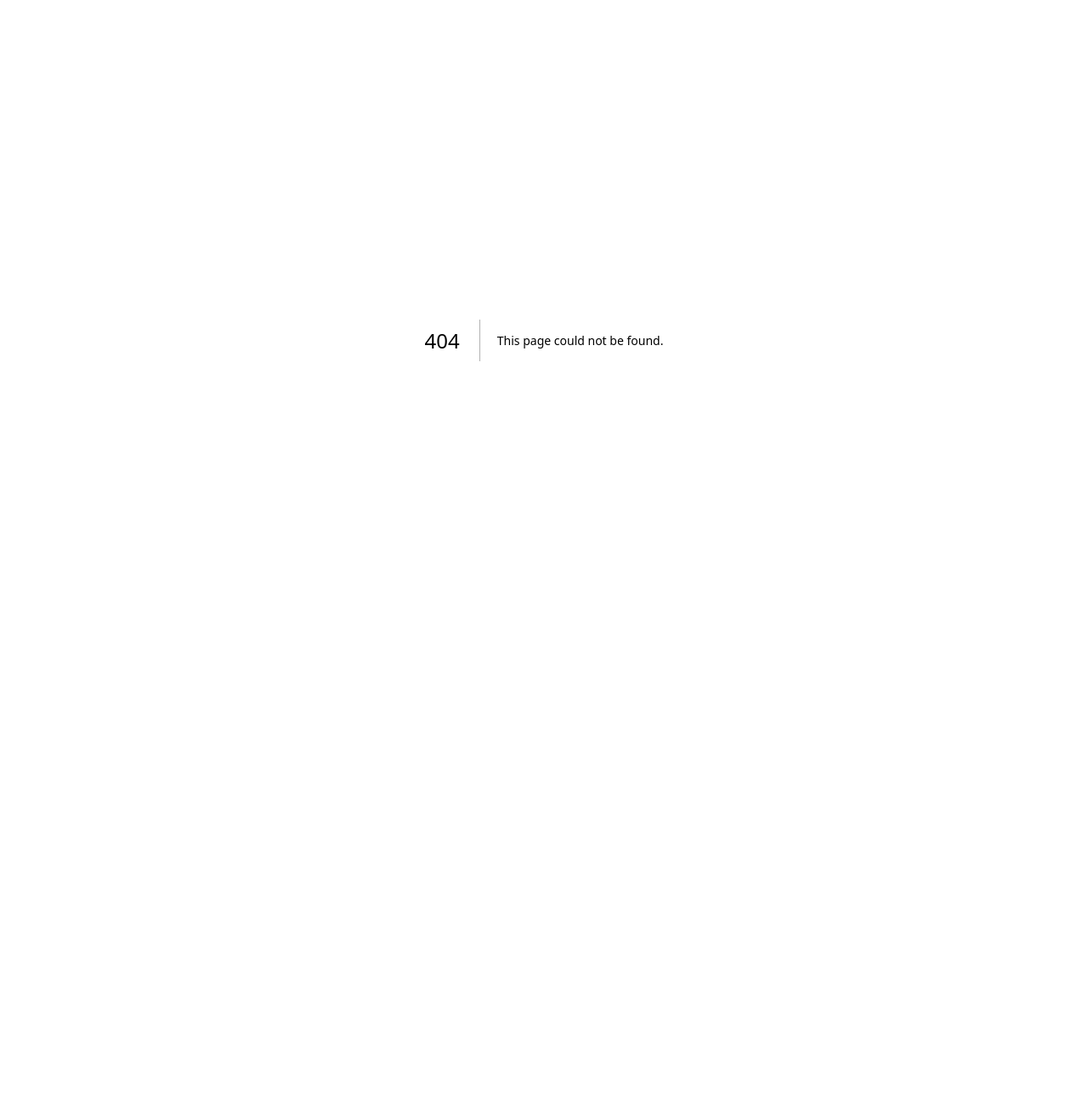
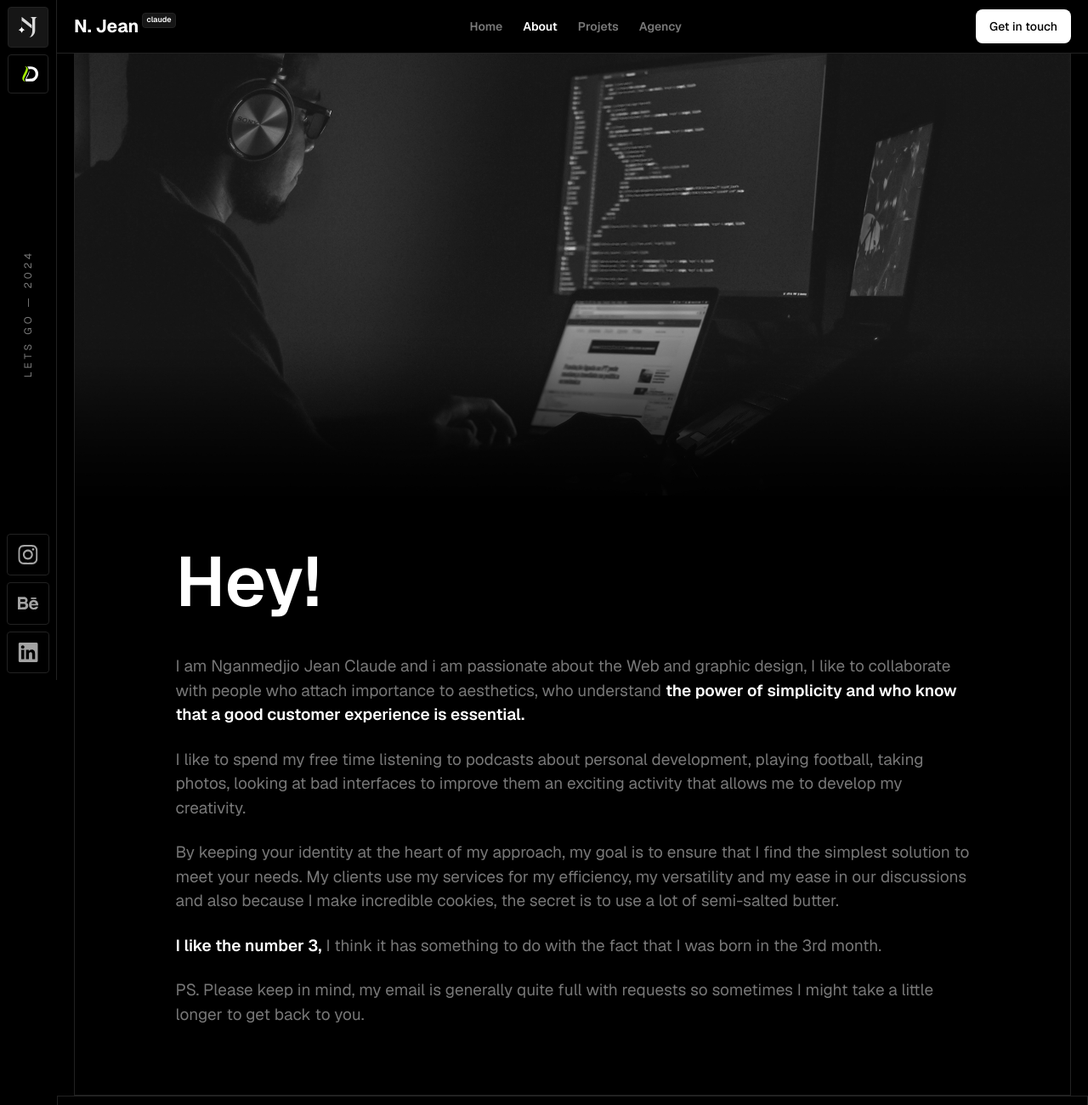
Before and after one commit to TeddyMedjio/mizkoclone, a Next.js app: page /about in a window 1280 px wide. Before the commit this address had no page. Shown: the top 1300 px of the page at 85% size. Before the commit the page ends 800 px from the top, so only its background shows below. Built offline with nearby package versions, Linux system fonts and the light colour scheme; a web font is replaced by a local one.

Commit message:
final update

```diff
--- /dev/null
+++ b/app/about/page.jsx
@@ -0,0 +1,13 @@
+import ContentAbout from "@/components/ContentAbout";
+import NavLeft from "@/components/NavLeft";
+
+const page = () => {
+  return (
+    <div className="flex">
+      <NavLeft />
+      <ContentAbout />
+    </div>
+  );
+};
+
+export default page;
--- /dev/null
+++ b/components/AboutMe.jsx
@@ -0,0 +1,63 @@
+import Image from "next/image";
+import React from "react";
+
+const AboutMe = () => {
+  return (
+    <div className="px-0 md:px-5">
+      <div className="pb-10 border-x border-[#222222] border-b 2xl:w-[70%] 2xl:mx-auto">
+        <div className="relative h-[300px] lg:h-[520px]">
+          <Image
+            quality={100}
+            fill={true}
+            src="/background.jpg"
+            alt="image of office"
+            className=" object-cover absolute"
+          />
+        </div>
+
+        <div className="flex flex-col items-center justify-center px-5 lg:px-0">
+          <div className=" flex flex-col max-w-[934px] my-10 space-y-6">
+            <h2 className="text-[34px] md:text-[82px] font-semibold">Hey!</h2>
+            <p className=" text-[16px] md:text-[19px] text-grey">
+              I am Nganmedjio Jean Claude and i am passionate about the Web and
+              graphic design, I like to collaborate with people who attach
+              importance to aesthetics, who understand{" "}
+              <span className="text-white font-semibold">
+                the power of simplicity and who know that a good customer
+                experience is essential.
+              </span>
+            </p>
+
+            <p className="text-[16px] md:text-[19px] text-grey">
+              I like to spend my free time listening to podcasts about personal
+              development, playing football, taking photos, looking at bad
+              interfaces to improve them an exciting activity that allows me to
+              develop my creativity.
+            </p>
+            <p className="text-[16px] md:text-[19px] text-grey">
+              By keeping your identity at the heart of my approach, my goal is
+              to ensure that I find the simplest solution to meet your needs. My
+              clients use my services for my efficiency, my versatility and my
+              ease in our discussions and also because I make incredible
+              cookies, the secret is to use a lot of semi-salted butter.
+            </p>
+            <p className="text-[16px] md:text-[19px] text-grey">
+              <span className="text-white font-semibold">
+                I like the number 3,
+              </span>{" "}
+              I think it has something to do with the fact that I was born in
+              the 3rd month.
+            </p>
+            <p className="text-[16px] md:text-[19px] text-grey">
+              PS. Please keep in mind, my email is generally quite full with
+              requests so sometimes I might take a little longer to get back to
+              you.
+            </p>
+          </div>
+        </div>
+      </div>
+    </div>
+  );
+};
+
+export default AboutMe;
--- /dev/null
+++ b/components/ContentAbout.jsx
@@ -0,0 +1,16 @@
+import React from "react";
+import Navbar from "./Navbar";
+import AboutMe from "./AboutMe";
+import Footer from "./Footer";
+
+const ContentAbout = () => {
+  return (
+    <div className="w-full">
+      <Navbar />
+      <AboutMe />
+      <Footer />
+    </div>
+  );
+};
+
+export default ContentAbout;
--- a/components/Footer.jsx
+++ b/components/Footer.jsx
@@ -3,7 +3,7 @@ import Link from "next/link";
 
 const Footer = () => {
   return (
-    <div className=" overflow-hidden">
+    <footer className=" overflow-hidden">
       <div className="px-5 py-20 border-x border-[#222222] border-t 2xl:w-[100%] 2xl:mx-auto flex flex-col md:flex-row items-start md:justify-around">
         <div className=" max-w-96 mb-10 md:mb-0">
           <Link href="/" className="flex items-start">
@@ -94,7 +94,7 @@ const Footer = () => {
           </div>
         </div>
       </div>
-    </div>
+    </footer>
   );
 };
 
--- a/components/MobileMenu.jsx
+++ b/components/MobileMenu.jsx
@@ -1,7 +1,8 @@
 import {
   Sheet,
   SheetContent,
-  //   SheetDescription,
+  SheetFooter,
+  SheetClose,
   SheetHeader,
   SheetTitle,
   SheetTrigger,
@@ -21,12 +22,30 @@ const MobileMenu = () => {
         <SheetContent>
           <SheetHeader>
             <SheetTitle>
-              <ul className="flex flex-col mt-40 space-y-5">
-                <Link href="/">Home</Link>
-                <Link href="/about">About</Link>
-                <Link href="#">Projets</Link>
-                <Link href="#">Agency</Link>
-              </ul>
+              <SheetFooter>
+                <ul className="flex flex-col mt-40 space-y-5">
+                  <SheetClose asChild>
+                    <Link href="/">Home</Link>
+                  </SheetClose>
+                  <SheetClose asChild>
+                    <Link href="/about">About</Link>
+                  </SheetClose>
+
+                  <Link
+                    href="https://scarfacedigitalagency.vercel.app/work"
+                    target="blank"
+                  >
+                    Projets
+                  </Link>
+
+                  <Link
+                    href="https://scarfacedigitalagency.vercel.app/"
+                    target="blank"
+                  >
+                    Agency
+                  </Link>
+                </ul>
+              </SheetFooter>
               <div className=" w-full mt-10 space-y-3 flex flex-col items-center justify-center">
                 {/* <div className="border border-[#222222] py-[10px] px-4 w-full rounded-lg flex space-x-2 items-center justify-center hover:bg-Lightgrey">
                   <Link href="/" className=" font-medium text-sm">
--- a/components/Navbar.jsx
+++ b/components/Navbar.jsx
@@ -9,7 +9,7 @@ import MobileMenu from "./MobileMenu";
 const Navbar = () => {
   const pathname = usePathname();
   return (
-    <div className=" sticky top-0 w-full border-b border-[#222222] bg-black z-50">
+    <nav className=" sticky top-0 w-full border-b border-[#222222] bg-black z-50">
       <div className="px-5 py-[11px] flex items-center justify-between ">
         <Link href="/" className="flex items-start">
           <p className=" text-[28px] md:text-[21px] font-bold">N. Jean</p>
@@ -29,6 +29,7 @@ const Navbar = () => {
               <Link
                 href={link.href}
                 key={link.key}
+                target={link.target}
                 className={`link ${
                   pathname === `${link.href}` ? "font-semibold text-white " : ""
                 }`}
@@ -53,7 +54,7 @@ const Navbar = () => {
           </Link>
         </div>
       </div>
-    </div>
+    </nav>
   );
 };
 
--- /dev/null
+++ b/components/ui/button.jsx
@@ -0,0 +1,50 @@
+import * as React from "react";
+import { Slot } from "@radix-ui/react-slot";
+import { cva } from "class-variance-authority";
+
+import { cn } from "@/lib/utils";
+
+const buttonVariants = cva(
+  "inline-flex  whitespace-nowrap font-medium disabled:pointer-events-none disabled:opacity-50",
+  {
+    variants: {
+      variant: {
+        default: "text-primary-foreground hover:bg-primary/90",
+        destructive:
+          "bg-destructive text-destructive-foreground hover:bg-destructive/90",
+        outline:
+          "border border-input bg-background hover:bg-accent hover:text-accent-foreground",
+        secondary:
+          "bg-secondary text-secondary-foreground hover:bg-secondary/80",
+        ghost: "hover:bg-accent hover:text-accent-foreground",
+        link: "text-primary underline-offset-4 hover:underline",
+      },
+      size: {
+        default: "",
+        sm: "h-9 rounded-md px-3",
+        lg: "h-11 rounded-md px-8",
+        icon: "h-10 w-10",
+      },
+    },
+    defaultVariants: {
+      variant: "default",
+      size: "default",
+    },
+  }
+);
+
+const Button = React.forwardRef(
+  ({ className, variant, size, asChild = false, ...props }, ref) => {
+    const Comp = asChild ? Slot : "button";
+    return (
+      <Comp
+        className={cn(buttonVariants({ variant, size, className }))}
+        ref={ref}
+        {...props}
+      />
+    );
+  }
+);
+Button.displayName = "Button";
+
+export { Button, buttonVariants };
--- a/constants/index.jsx
+++ b/constants/index.jsx
@@ -1,11 +1,17 @@
 // NAVIGATION
 export const NAV_LINKS = [
   { href: "/", key: "home", label: "Home" },
-  { href: "#", key: "about ", label: "About " },
-  { href: "#", key: "courses", label: "Projets" },
+  { href: "/about", key: "about ", label: "About " },
+  {
+    href: "https://scarfacedigitalagency.vercel.app/work",
+    key: "courses",
+    label: "Projets",
+    target: "_blank",
+  },
   {
     href: "https://scarfacedigitalagency.vercel.app/",
     key: "agency",
     label: "Agency",
+    target: "_blank",
   },
 ];
--- a/package.json
+++ b/package.json
@@ -10,6 +10,7 @@
   },
   "dependencies": {
     "@radix-ui/react-dialog": "^1.0.5",
+    "@radix-ui/react-slot": "^1.0.2",
     "class-variance-authority": "^0.7.0",
     "clsx": "^2.1.1",
     "geist": "^1.3.0",
```
Also changed, not shown: 1 other file (tests, documents, lock files or other folders).
